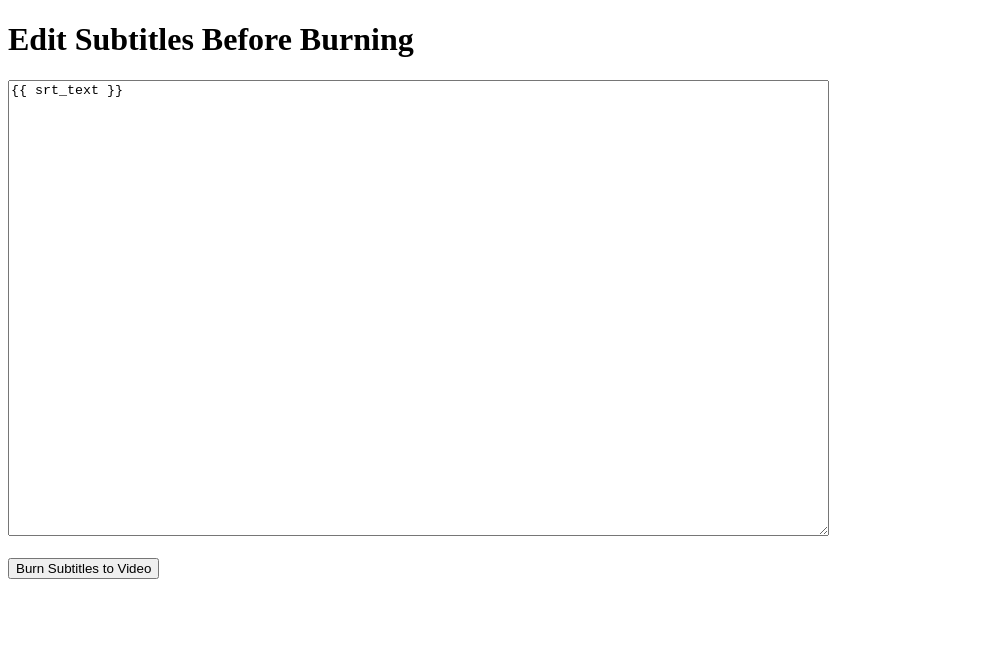
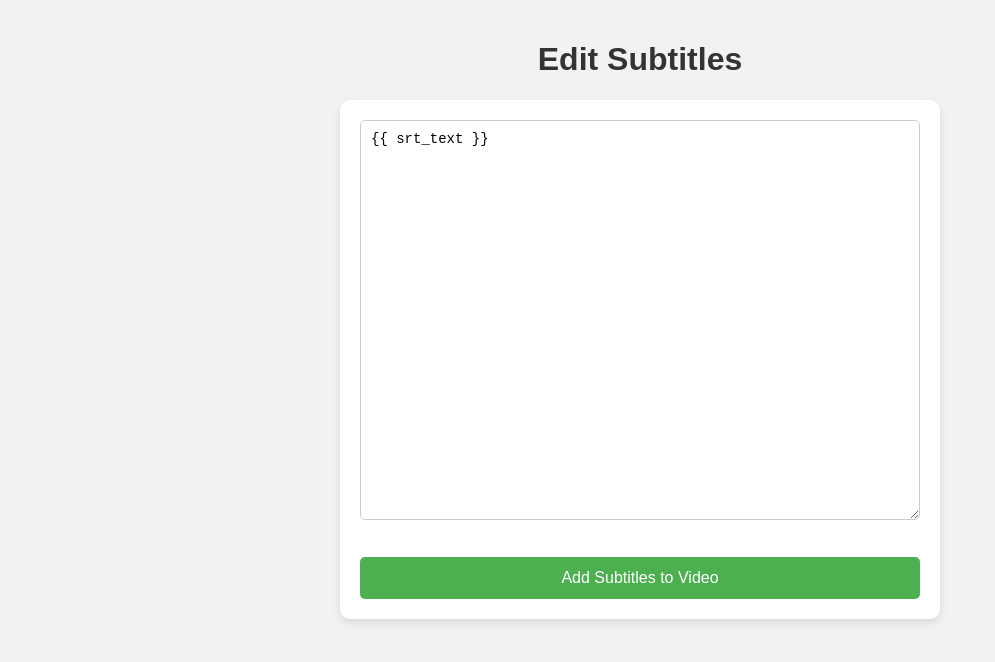
Before and after one commit to Hamza123455/flask-subtitles, a plain HTML site: page templates/edit.html in a window 1280 px wide. Shown: the whole page, without its empty margins (0-995 px from the left). Drawn offline with Linux system fonts and the light colour scheme.

Commit message:
Update edit.html

```diff
--- a/templates/edit.html
+++ b/templates/edit.html
@@ -2,12 +2,73 @@
 <html>
 <head>
     <title>Edit Subtitles</title>
+    <style>
+        body {
+            font-family: Arial, sans-serif;
+            padding: 20px;
+            margin: 0;
+            background-color: #f2f2f2;
+            display: flex;
+            flex-direction: column;
+            align-items: center;
+        }
+
+        h1 {
+            text-align: center;
+            color: #333;
+        }
+
+        form {
+            width: 100%;
+            max-width: 600px;
+            background-color: #fff;
+            padding: 20px;
+            box-shadow: 0 4px 8px rgba(0,0,0,0.1);
+            border-radius: 10px;
+            box-sizing: border-box;
+        }
+
+        textarea {
+            width: 100%;
+            height: 400px;
+            padding: 10px;
+            font-family: monospace;
+            font-size: 14px;
+            border: 1px solid #ccc;
+            border-radius: 5px;
+            box-sizing: border-box;
+            resize: vertical;
+        }
+
+        button {
+            margin-top: 15px;
+            width: 100%;
+            padding: 12px;
+            background-color: #4CAF50;
+            color: white;
+            font-size: 16px;
+            border: none;
+            border-radius: 5px;
+            cursor: pointer;
+        }
+
+        button:hover {
+            background-color: #45a049;
+        }
+
+        @media (max-width: 600px) {
+            textarea {
+                height: 300px;
+                font-size: 13px;
+            }
+        }
+    </style>
 </head>
 <body>
-    <h1>Edit Subtitles Before Burning</h1>
+    <h1>Edit Subtitles</h1>
     <form method="post" action="/save_subtitles">
         <textarea name="srt" rows="30" cols="100">{{ srt_text }}</textarea><br><br>
-        <button type="submit">Burn Subtitles to Video</button>
+        <button type="submit">Add Subtitles to Video</button>
     </form>
 </body>
 </html>
```
